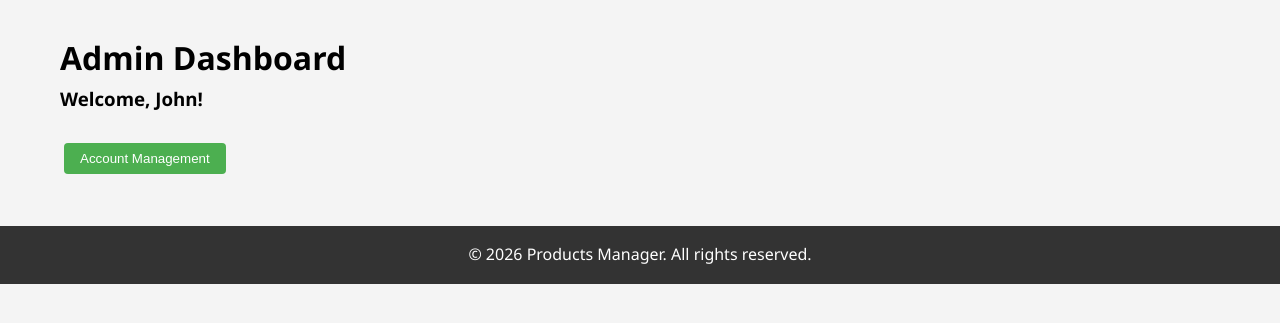
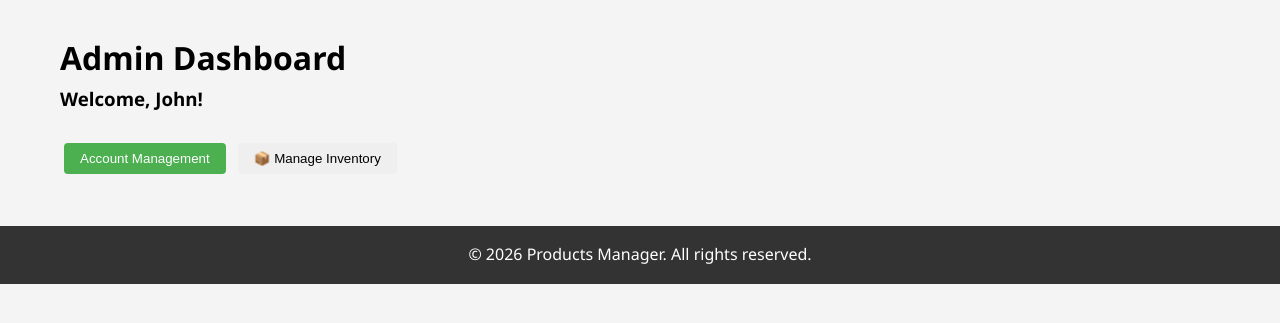
Before and after one commit to JJJidion/SWAP-Project-Inventory-Management, a PHP site: page /SWAP-Project-Inventory-Management/pages/index_admin.php in a window 1280 px wide. Shown: the part 70-393 px from the top of the page. Run offline with PHP 8.4, Linux system fonts and the light colour scheme; a user stored in the database is signed in.

Commit message:
updated inventory (16/1)(5pm)

```diff
--- a/pages/index_admin.php
+++ b/pages/index_admin.php
@@ -27,12 +27,21 @@ $pageTitle = 'Admin Dashboard';
 
 <body>
     <?php include __DIR__ . '/../includes/header.php'; ?>
-    <div class="container">
-        <h1>Admin Dashboard</h1>
-        <h3>Welcome, <?php echo $_SESSION["first_name"]; ?>!</h3>
+
+    <div class="container mt-5"> <h1>Admin Dashboard</h1>
+        <h3>Welcome, <?php echo htmlspecialchars($_SESSION["first_name"]); ?>!</h3>
         <br>
-        <button type="button" class="btn btn-primary" onclick="window.location.href='account_management.php';">Account Management</button>
+
+        <button type="button" class="btn btn-primary" onclick="window.location.href='account_management.php';">
+            Account Management
+        </button>
+
+        <button type="button" class="btn btn-success ms-2" onclick="window.location.href='manage_inventory.php';">
+            📦 Manage Inventory
+        </button>
+
     </div>
+
     <?php include __DIR__ . '/../includes/footer.php'; ?>
 </body>
 </html>
--- a/pages/manage_inventory.php
+++ b/pages/manage_inventory.php
@@ -7,8 +7,8 @@ require_once '../includes/header.php'; // Your site header
 
 // --- SECURITY: Access Control ---
 // Change 'Inventory Manager' to match your DB role exactly
-if (!isset($_SESSION['user_role']) || $_SESSION['user_role'] !== 'Inventory Manager') {
-    echo "<div class='container mt-5'><div class='alert alert-danger'>⛔ Access Denied: Managers only.</div></div>";
+if (!isset($_SESSION['role']) || ($_SESSION['role'] !== 'Inventory Manager' && $_SESSION['role'] !== 'Admin')) {
+    echo "<div class='container mt-5'><div class='alert alert-danger'>⛔ Access Denied.</div></div>";
     require_once '../includes/footer.php';
     exit();
 }
```
Also changed, not shown: database.sql (+8 -23 lines).
